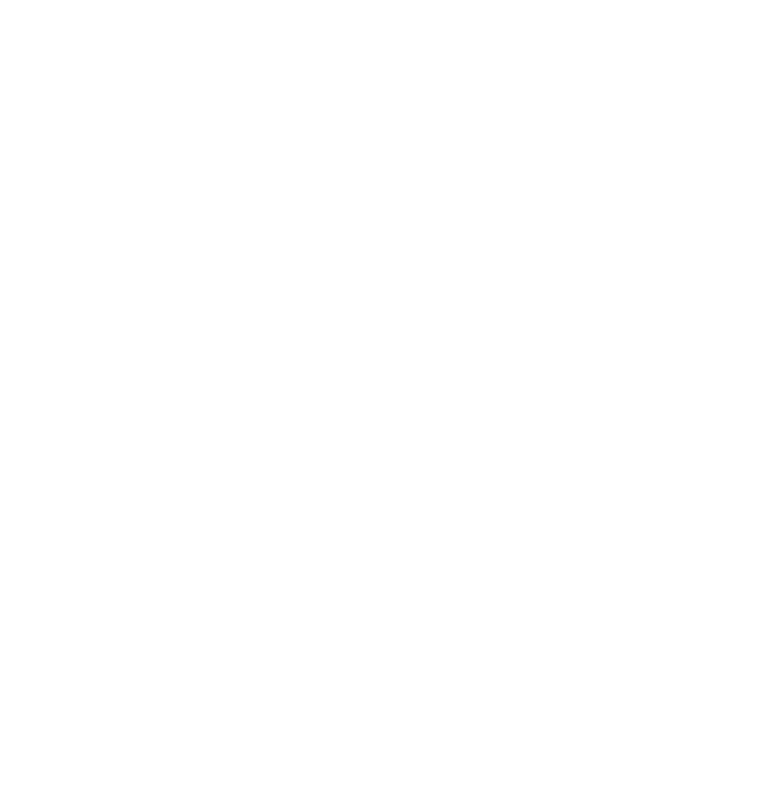
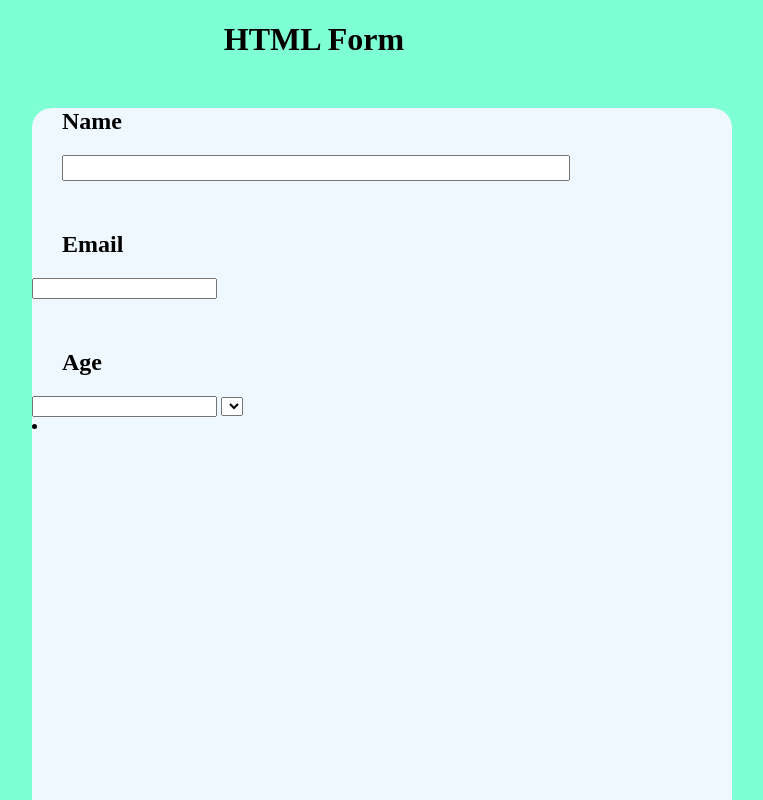
Before and after one commit to DanielGallo84/HtmlForms, a plain HTML site: page index.html in a window 1280 px wide. Shown: the top 800 px of the page, without its empty margins (326-1089 px from the left). Drawn offline with Linux system fonts and the light colour scheme.

Commit message:
2nd commit

```diff
--- a/index.html
+++ b/index.html
@@ -3,10 +3,25 @@
 <head>
     <meta charset="UTF-8">
     <meta name="viewport" content="width=device-width, initial-scale=1.0">
-    <title>HTML Forms</title>
+    <title>HTML Form</title>
     <link rel="stylesheet" href="./style.css">
 </head>
 <body>
+    <h1>HTML Form</h1>
+    <div class="form_container">
+        <form class="form">
+            <h2 class="texto">Name</h2>
+            <input type="text" name="Name" id="name">
+            <h2 class="texto">Email</h2>
+            <input type="text" name="Email" id="email">
+            <h2 class="texto">Age</h2>
+            <input type="text" name="Age" id="age">
+            <select name="option" id="option">Which best option describes you?</select>
+            <li></li>
 
+            <radio></radio>
+
+        </form>
+    </div>
 </body>
 </html>
--- a/style.css
+++ b/style.css
@@ -0,0 +1,26 @@
+body{
+    background-color: aquamarine;
+}
+h1{
+    text-align: center;
+}
+
+.form_container{
+    margin-left: 350px;
+    margin-top: 50px;
+    height: 1200px;
+    width: 700px;
+    background-color: aliceblue;
+    border-color: 1px solid rgb(0, 0, 0);
+    border-radius: 20px;
+}
+.texto{
+    margin-left: 30px;
+    margin-top: 50px;
+}
+#name{
+    margin-left: 30px;
+
+    height: 20px;
+    width: 500px;
+}
```
